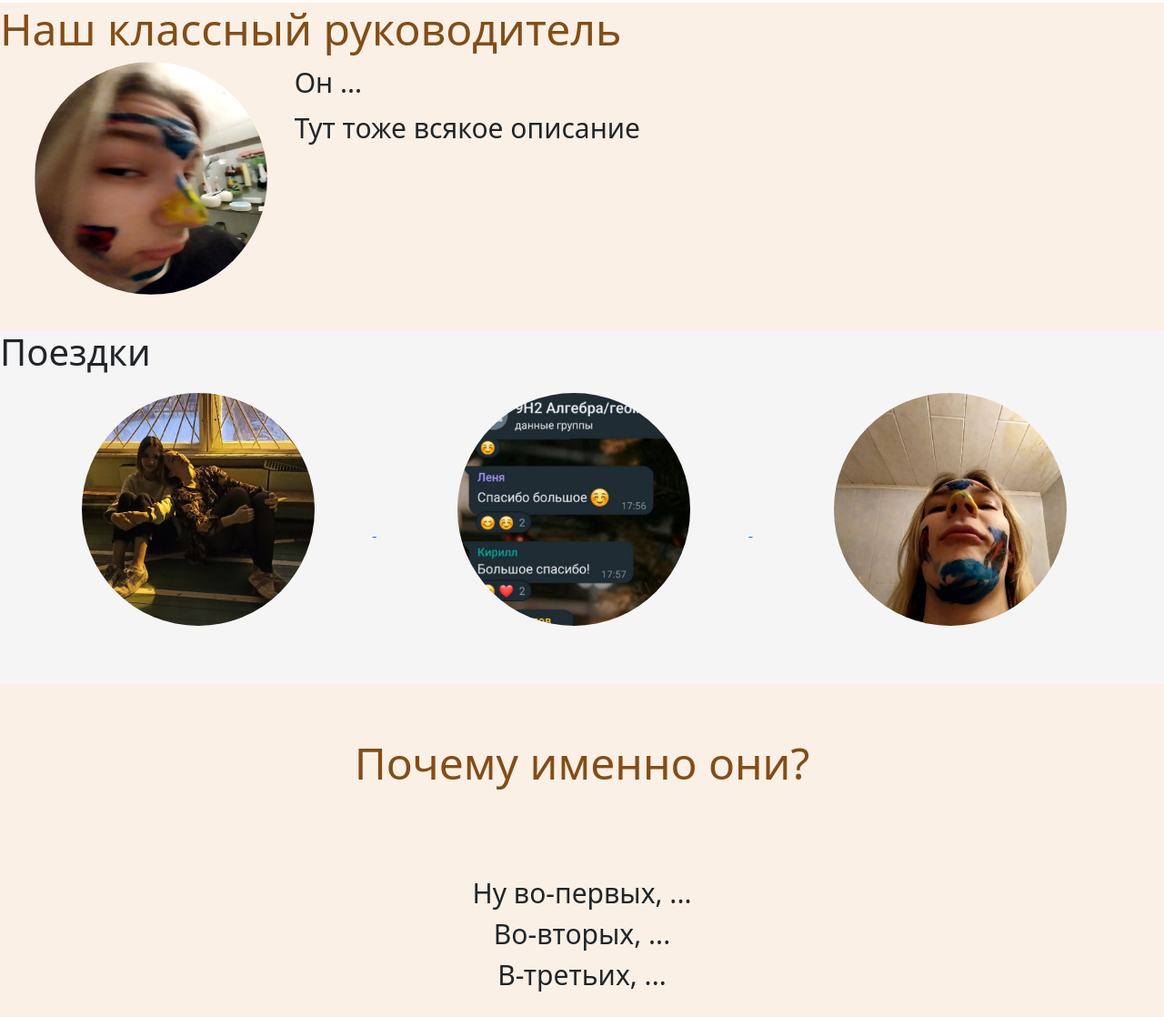
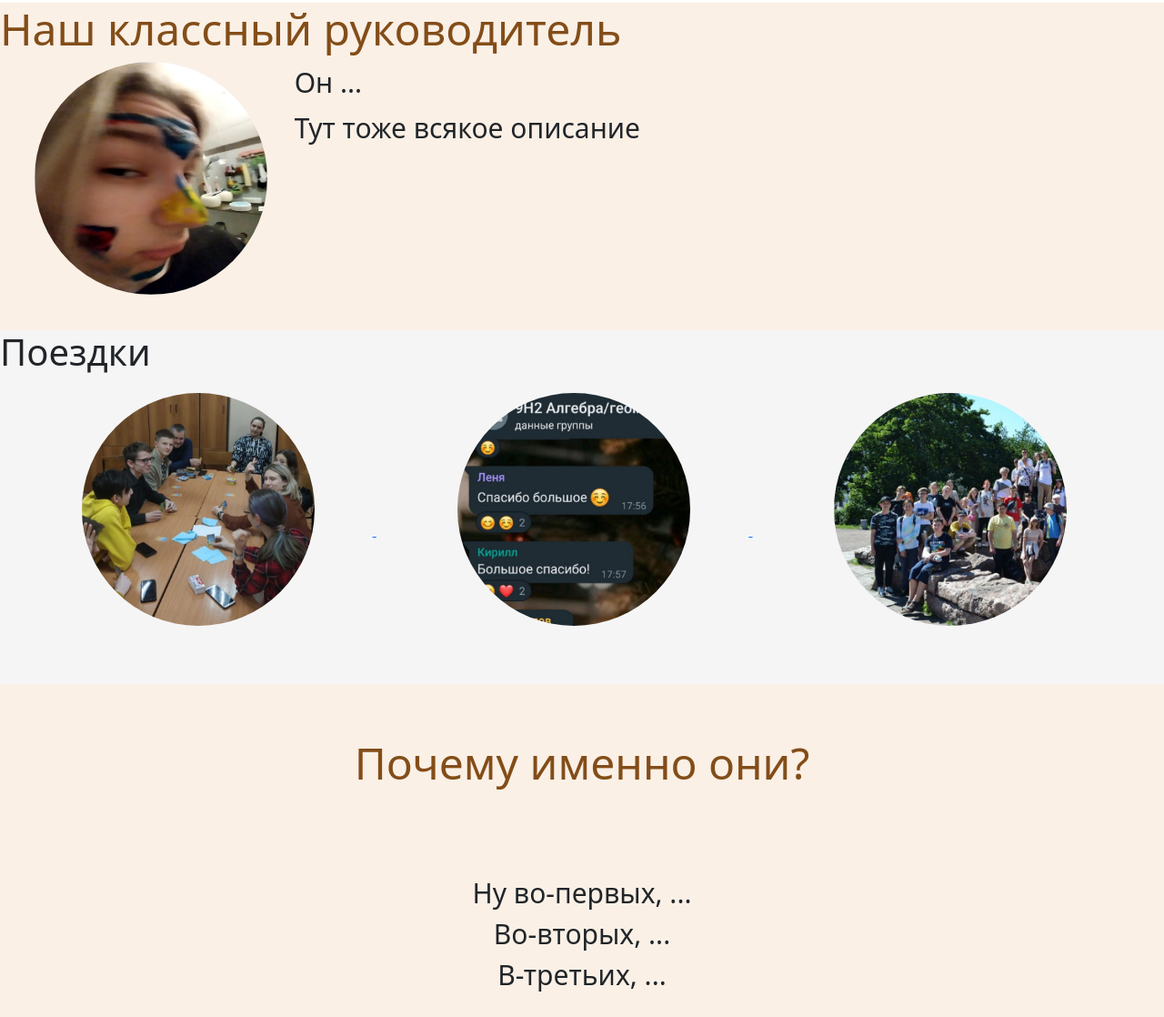
Before and after one commit to SaminaSattarova/HTML_project, a Flask app: page / in a window 1280 px wide. Shown: the part 823-1941 px from the top of the page at 91% size. Run offline with Flask 3, Linux system fonts and the light colour scheme; data comes from the database, SQL or seed files in the repository.

```diff
--- a/templates/base.html
+++ b/templates/base.html
@@ -54,13 +54,13 @@
   <div class="background_travels">
     <h1 class="zagolvok">Поездки</h1>
     <a href="../static/css_img/templates/chaepitiya.html" target="_blank">
-      <img src="../static/css_img/chaepitiya.jpg" alt="борямбус" class="travels">
+      <img src="../static/css_img/chaepitiya.png" alt="photo" class="travels">
     </a>
     <a href="../static/css_img/templates/patriot.html" target="_blank">
-      <img src="../static/css_img/park_patriot.jpg" alt="борямбус" class="travels">
+      <img src="../static/css_img/park_patriot.jpg" alt="photo" class="travels">
     </a>
     <a href="../static/css_img/templates/spb.html" target="_blank">
-      <img src="../static/css_img/spb.jpg" alt="борямбус" class="travels">
+      <img src="../static/css_img/spb.jpg" alt="photo" class="travels">
     </a>
   </div>
 
```
Also changed, not shown: static/css_img/chaepitiya.jpg (deleted), static/css_img/chaepitiya.png (added), static/css_img/spb.jpg.
